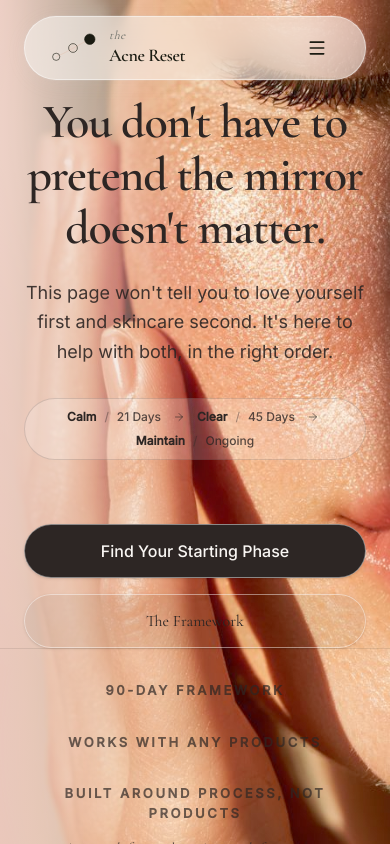
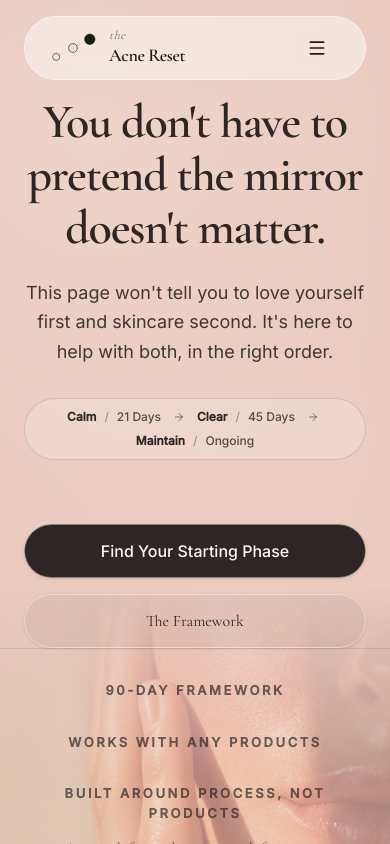
Before and after one commit to axiomhq0-create/acne-reset-landing, a Next.js app: page / in a window 390 px wide. Shown: the top 844 px of the page. Built offline with nearby package versions, Linux system fonts and the light colour scheme.

Commit message:
design: constrain hero image mobile scale

```diff
--- a/src/components/Hero.tsx
+++ b/src/components/Hero.tsx
@@ -41,8 +41,8 @@ const itemVariants = {
 export default function Hero({ scrollToSection }: HeroProps) {
   return (
     <section className="relative min-h-screen flex flex-col justify-between py-24 overflow-hidden bg-[#E8C4B8]">
-      {/* 1. IMAGE_PLACEMENT: Place "download (12).jpg" as an absolute element on the right side */}
-      <div className="absolute right-0 top-0 h-full w-full md:w-1/2 z-0 pointer-events-none">
+      {/* 1. IMAGE_PLACEMENT: Place "download (12).jpg" on the right side, constrained to h-[45vh] on mobile */}
+      <div className="absolute right-0 bottom-0 h-[45vh] w-full md:top-0 md:h-full md:w-1/2 z-0 pointer-events-none opacity-40 md:opacity-100">
         <Image
           src="/assets/download-12.jpg"
           alt="Acne Reset Radiant Skin portrait"
@@ -50,8 +50,8 @@ export default function Hero({ scrollToSection }: HeroProps) {
           className="object-cover object-center"
           priority
         />
-        {/* EDGE_MASK: Use a Tailwind gradient mask over the left edge to erase hard vertical lines */}
-        <div className="absolute inset-0 bg-gradient-to-r from-[#E8C4B8] via-transparent to-transparent z-10" />
+        {/* EDGE_MASK: Gradient mask to erase top hard lines on mobile and left hard lines on desktop */}
+        <div className="absolute inset-0 bg-gradient-to-b from-[#E8C4B8] via-transparent to-transparent md:bg-gradient-to-r md:from-[#E8C4B8] z-10" />
       </div>
 
       {/* 2. PLASMA BLENDING LAYER: Position on top of the image layer (z-10) with mix-blend-mode: soft-light */}
```
